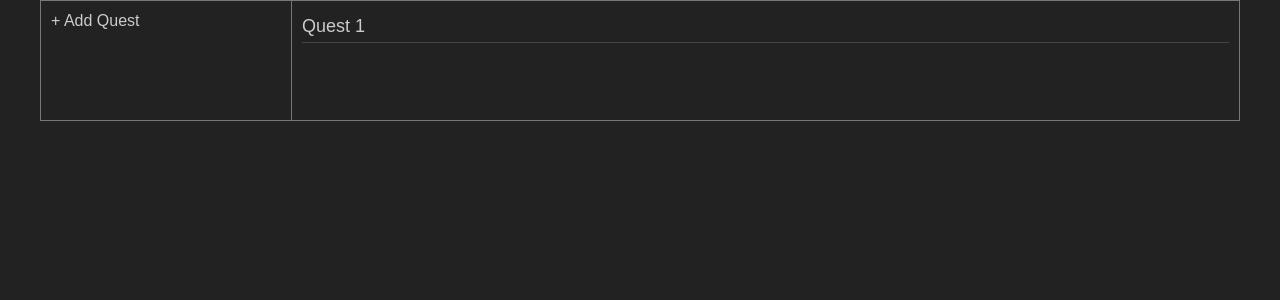
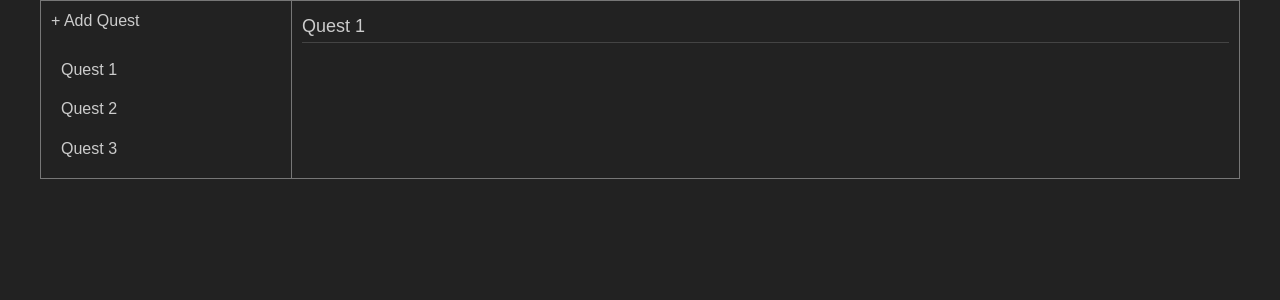
Before and after one commit to martymagaan/irlquest, a React (Create React App) app: page / in a window 1280 px wide. Shown: the top 300 px of the page. Built offline with nearby package versions, Linux system fonts and the light colour scheme.

Commit message:
refactor: change quest name to title

```diff
--- a/src/components/QuestList.js
+++ b/src/components/QuestList.js
@@ -7,11 +7,9 @@ function QuestList(props) {
     });
   }
 
-  const listQuests = props.quests.map((quest, index) =>
-    <li key={index.toString()}>
-      {quest.name}
-    </li>
-  );
+  const listQuests = props.quests.map((quest, index) => (
+    <li key={index.toString()}>{quest.title}</li>
+  ));
 
   return (
     <div className="QuestList">
```
